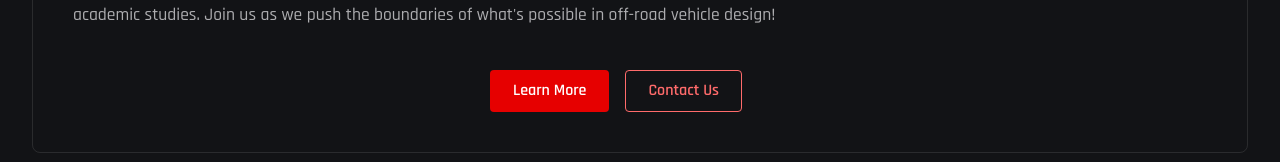
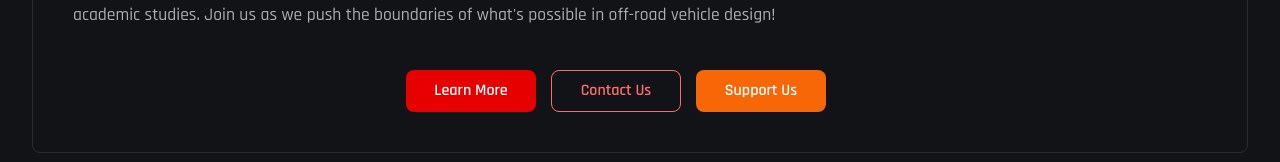
Before and after one commit to aretelew/cwru-baja, a React (Vite) app: page /cwru-baja/home in a window 1280 px wide. Shown: the part 704-866 px from the top of the page. Built offline with nearby package versions, Linux system fonts and the light colour scheme.

Commit message:
Enhance Home page layout with new button styles and improved structure

```diff
--- a/src/app/pages/Home/Home.module.css
+++ b/src/app/pages/Home/Home.module.css
@@ -100,3 +100,20 @@
     height: 100%;
     border: none;
 }
+
+.buttonGroup {
+    display: flex;
+    gap: 15px;
+    flex-wrap: wrap;
+    justify-content: center;
+}
+
+.actionButton {
+    transition: transform 0.2s ease, box-shadow 0.2s ease;
+    min-width: 130px;
+}
+
+.actionButton:hover {
+    transform: translateY(-3px);
+    box-shadow: 0 5px 15px rgba(0, 0, 0, 0.2);
+}
--- a/src/app/pages/Home/Home.tsx
+++ b/src/app/pages/Home/Home.tsx
@@ -1,6 +1,6 @@
 import { HeaderSimple } from '../../../components/HeaderSimple/HeaderSimple.tsx';
 import { FooterSocial } from '../../../components/FooterSocial/FooterSocial.tsx';
-import { Image, Text, Button, Group, Box } from '@mantine/core';
+import { Image, Text, Button, Box } from '@mantine/core';
 import heroImage from '../../../assets/images/LMF00234.jpg';
 import styles from './Home.module.css';
 import '@mantine/carousel/styles.css';
@@ -107,13 +107,15 @@ export default function Home() {
                                 CWRU Baja SAE is a student-run engineering team dedicated to designing, building, testing, and racing an off-road vehicle for the international Baja SAE competition. Our diverse team brings together students from various engineering disciplines to tackle real-world challenges in vehicle design and performance. Through hands-on experience, we develop practical skills in engineering, project management, and teamwork that complement our academic studies. Join us as we push the boundaries of what's possible in off-road vehicle design!
                             </Text>
                             <Box mt={40}>
-                                <Group justify="center">
+                                <div className={styles.buttonGroup}>
                                     <Button
                                         variant="filled"
                                         color="red"
                                         size="md"
                                         component="a"
                                         href="/cwru-baja/competition"
+                                        className={styles.actionButton}
+                                        radius="md"
                                     >
                                         Learn More
                                     </Button>
@@ -123,10 +125,23 @@ export default function Home() {
                                         size="md"
                                         component="a"
                                         href="/cwru-baja/social"
+                                        className={styles.actionButton}
+                                        radius="md"
                                     >
                                         Contact Us
                                     </Button>
-                                </Group>
+                                    <Button
+                                        variant="filled"
+                                        color="orange"
+                                        size="md"
+                                        component="a"
+                                        href="/cwru-baja/support"
+                                        className={styles.actionButton}
+                                        radius="md"
+                                    >
+                                        Support Us
+                                    </Button>
+                                </div>
                             </Box>
                         </div>
                         <Image
--- a/src/app/pages/Team/Team.tsx
+++ b/src/app/pages/Team/Team.tsx
@@ -143,7 +143,7 @@ const operationsBoard: MemberType[] = [
     },
     {
         name: "Collin Lorenzen",
-        role: "Testing Lead",
+        role: "Race Logistics Lead",
         img: LMF04690,
         graduationYear: "2025",
         linkedin: "https://www.linkedin.com/company/cwru-motorsports/"
```
Lines whose indentation alone changed are shown as unchanged.
